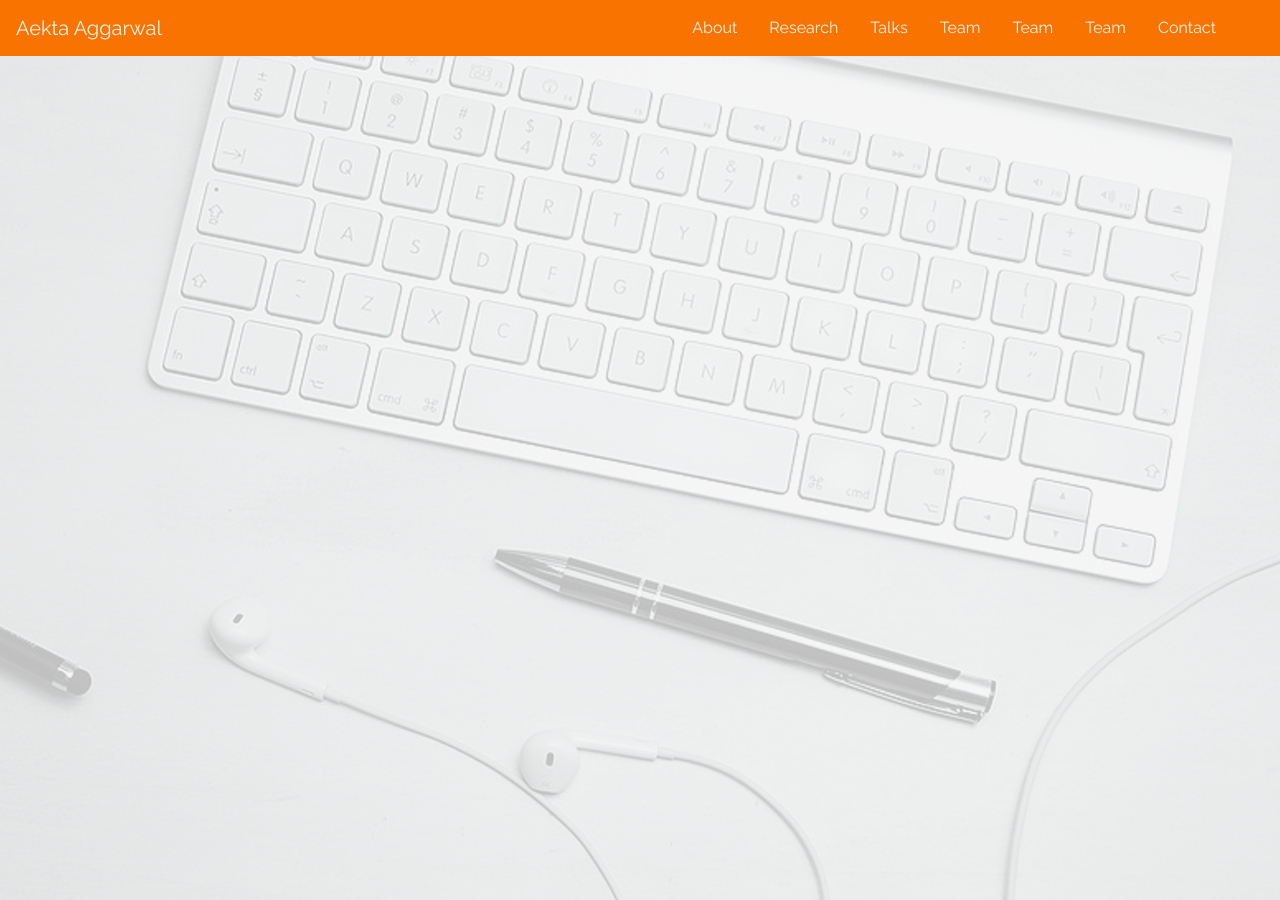
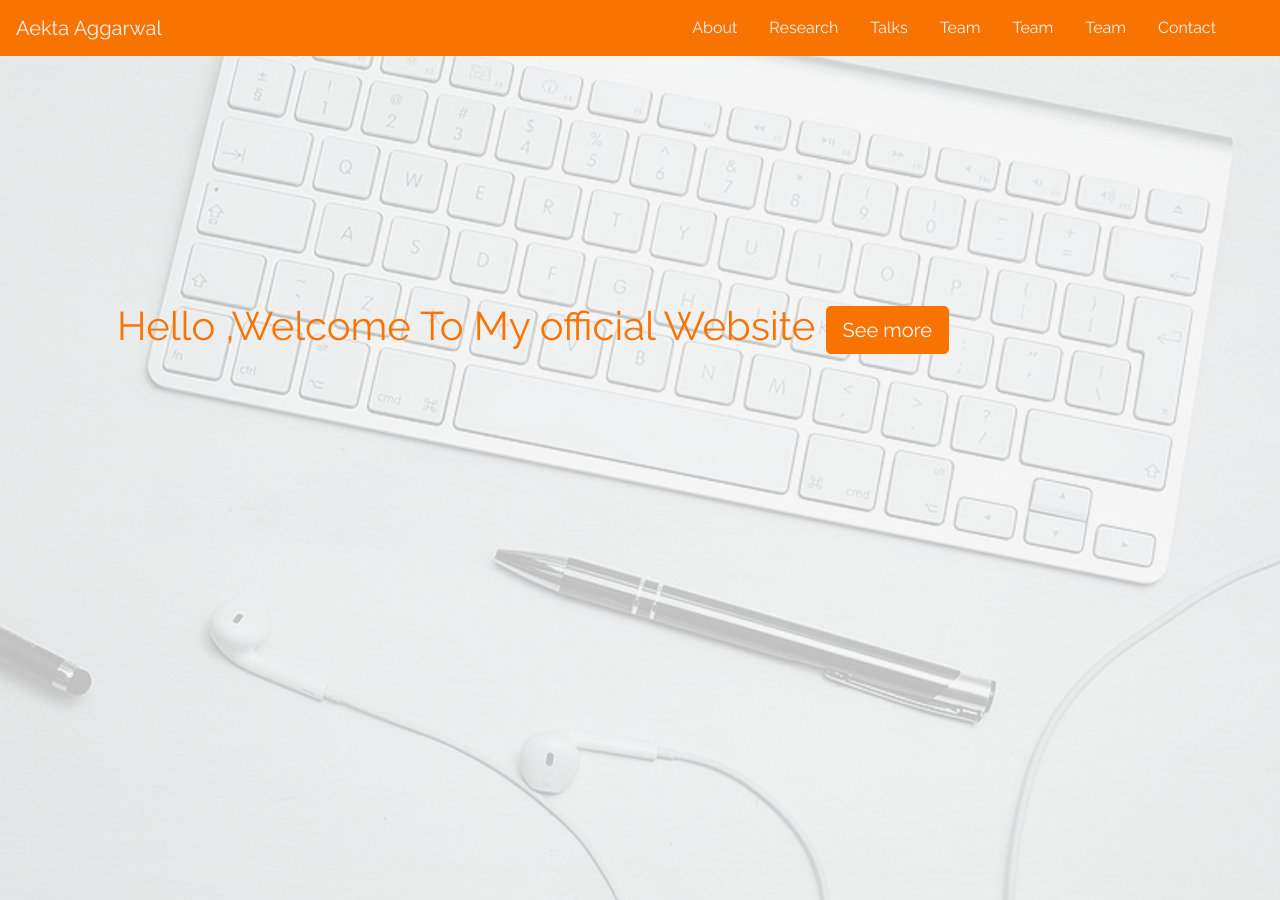
Before and after one commit to aektaaggarwal/aektaaggarwal.github.io, a Jekyll site: the page index.html, which Jekyll copies as it is, in a window 1280 px wide and 900 px high. Built offline with Jekyll 4.4.1, drawn with Linux system fonts in a browser that asks for light colours.

Commit message:
Update index.html

```diff
--- a/index.html
+++ b/index.html
@@ -52,7 +52,12 @@
 <header class="header ">
   <div class="overlay"></div>
    <div class="container">
-
+   	  <div class="description ">
+  	<h1>
+  		Hello ,Welcome To My official Website
+  		<button class="btn btn-outline-secondary btn-lg">See more</button>
+  	</h1>
+  </div>
    </div>
 
 </header>
```
